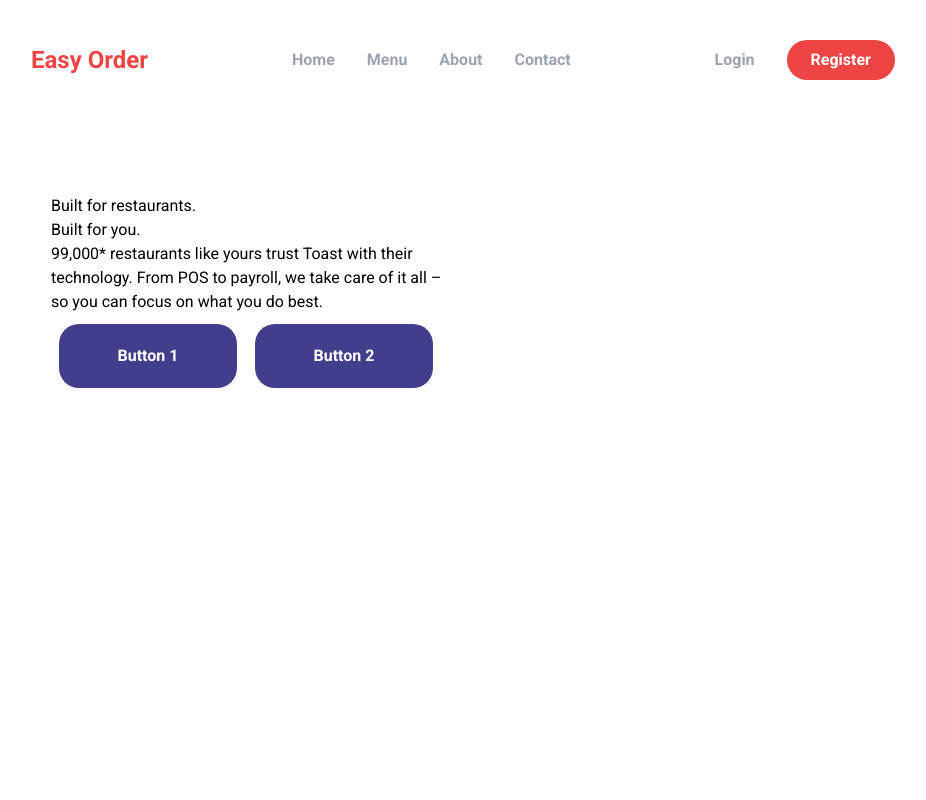
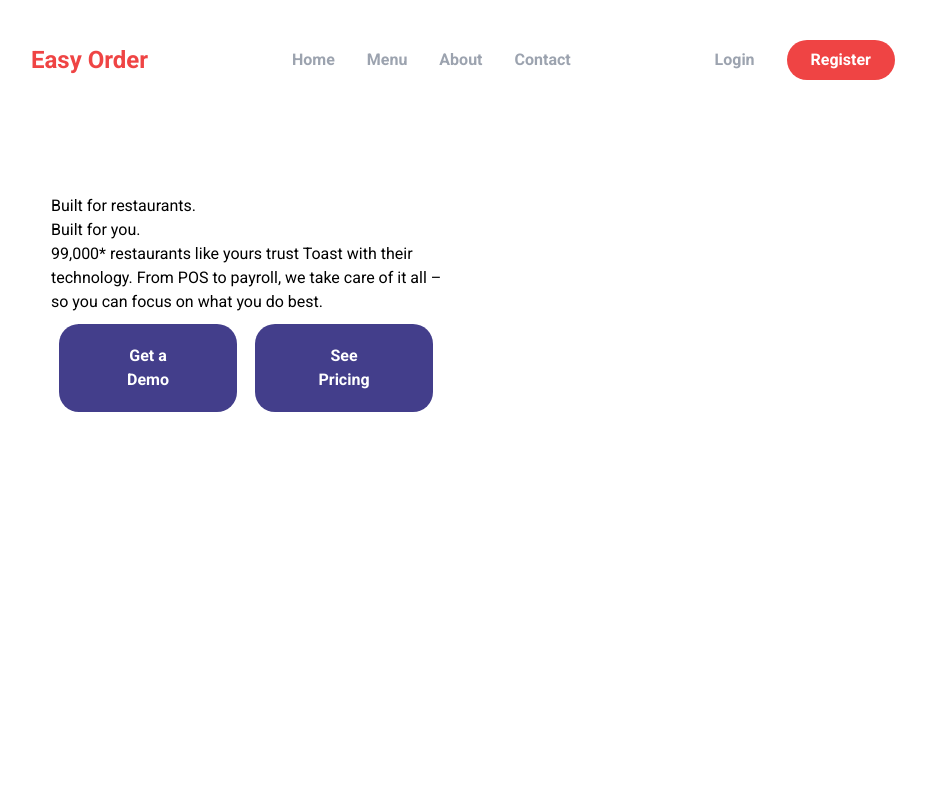
Before and after one commit to zubair7272/scaneasy, a Next.js app: page / in a window 1280 px wide. Shown: the top 800 px of the page, without its empty margins (177-1103 px from the left). Built offline with nearby package versions, Linux system fonts and the light colour scheme.

Commit message:
Update Hero.js
changed buttons name

```diff
--- a/src/app/components/layouts/Hero.js
+++ b/src/app/components/layouts/Hero.js
@@ -63,8 +63,8 @@ const Hero = () => {
         <p>99,000* restaurants like yours trust Toast with their technology.
           From POS to payroll, we take care of it all – so you can focus on what you do best.</p>
         <div className="hero-buttons">
-          <button onClick={() => setShowContactForm(true)}>Button 1</button>
-          <button>Button 2</button>
+          <button onClick={() => setShowContactForm(true)}>Get a Demo</button>
+          <button>See Pricing</button>
         </div>
       </div>
 
```
